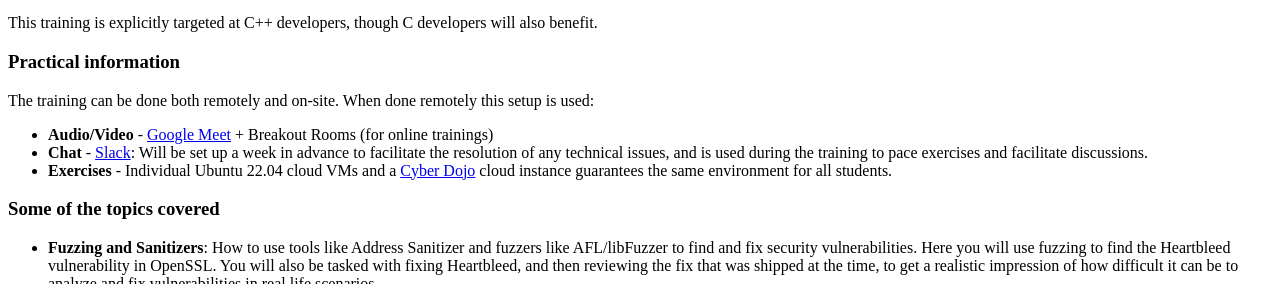
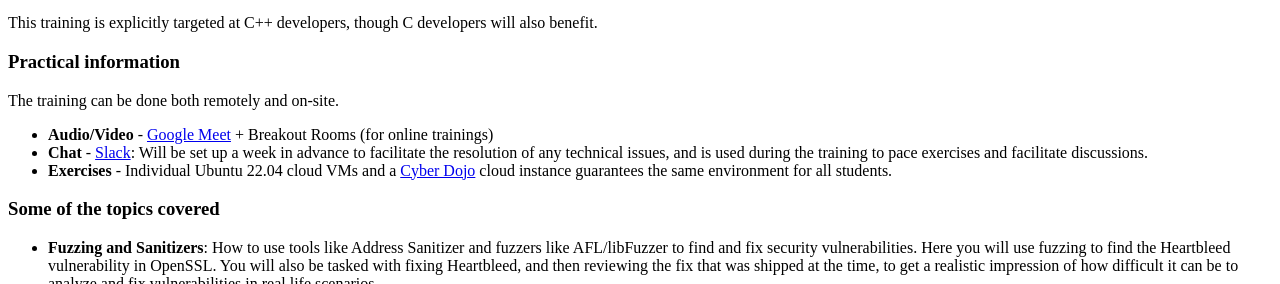
Before and after one commit to turtlesec-no/turtlesec-no.github.io, a Jekyll site: the page built from _posts/2022-11-29-insecure-cpp-sec-edition.md, in a window 1280 px wide. Shown: the part 607-891 px from the top of the page. Built offline with Jekyll 4.4.1, drawn with Linux system fonts in a browser that asks for light colours; nearby versions of some CDN libraries.

Commit message:
Language tweaks

```diff
--- a/_posts/2022-11-29-insecure-cpp-sec-edition.md
+++ b/_posts/2022-11-29-insecure-cpp-sec-edition.md
@@ -28,7 +28,7 @@ This training is explicitly targeted at C++ developers, though C developers will
 
 ### Practical information
 
-The training can be done both remotely and on-site. When done remotely this setup is used:
+The training can be done both remotely and on-site.
 
 - **Audio/Video** - [Google Meet][1] + Breakout Rooms (for online trainings)
 - **Chat** - [Slack][2]: Will be set up a week in advance to facilitate the resolution of any
```
Also changed, not shown: _posts/2020-11-23-insecure-cpp.md (+1 -1 lines).
